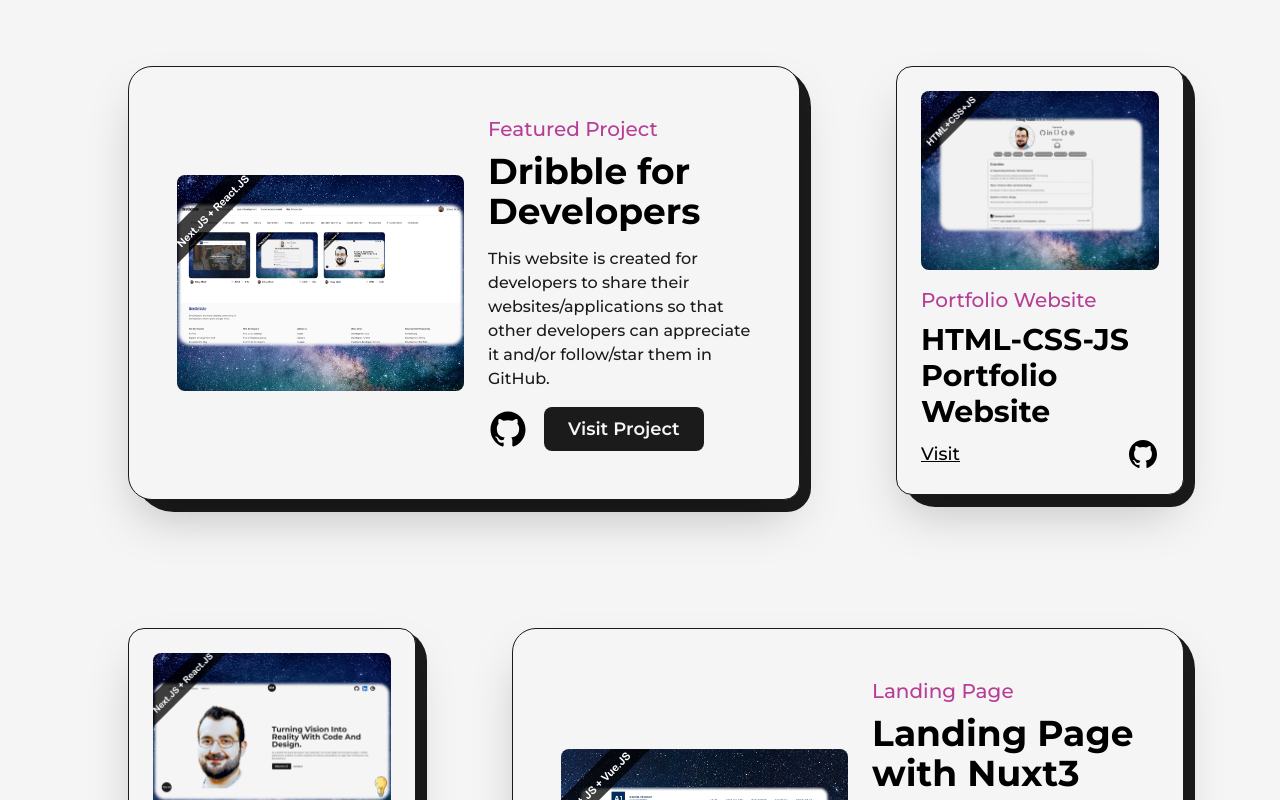
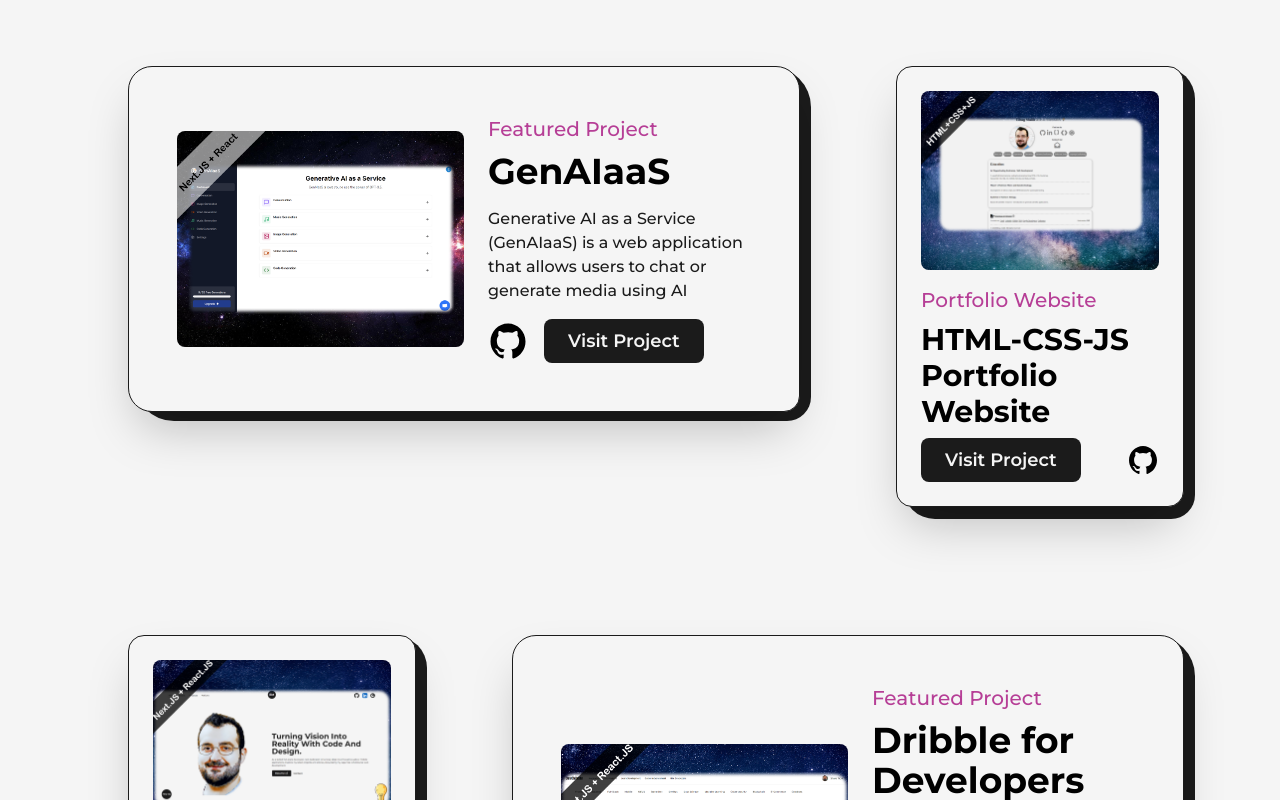
Before and after one commit to EleoXDA/elbaymalik_portfolio, a Next.js app: page /projects in a window 1280 px wide. Shown: the part 320-1120 px from the top of the page. Built offline with nearby package versions, Linux system fonts and the light colour scheme.

Commit message:
add a new project to portfolio

```diff
--- a/src/pages/projects.js
+++ b/src/pages/projects.js
@@ -5,6 +5,7 @@ import { motion } from "framer-motion";
 import Head from "next/head";
 import Image from "next/image";
 import Link from "next/link";
+import proj0 from "../../public/images/projects/Project0.png";
 import proj1 from "../../public/images/projects/Project4.png";
 import proj2 from "../../public/images/projects/Project2.png";
 import proj3 from "../../public/images/projects/Project3.png";
@@ -136,12 +137,13 @@ const Project = ({ title, type, img, link, github }) => {
           <Link
             href={link}
             target={"_blank"}
-            className="rounded text-lg
-            font-medium underline md:text-base
-            "
+            className="ml-0 rounded-lg
+            bg-dark p-2 px-6 text-lg font-semibold text-light dark:bg-light dark:text-dark
+            sm:px-4 sm:text-base
+           "
             aria-label={title}
           >
-            Visit
+            Visit Project
           </Link>
           <Link
             href={github}
@@ -183,11 +185,11 @@ export default function Projects() {
             <div className="col-span-8 xl:col-span-12">
               <FeaturedProject
                 type="Featured Project"
-                title="Dribble for Developers"
-                summary="This website is created for developers to share their websites/applications so that other developers can appreciate it and/or follow/star them in GitHub."
-                img={proj1}
-                link="https://dev-dribble.vercel.app/"
-                github="https://github.com/EleoXDA/dribble-for-devs"
+                title="GenAIaaS"
+                summary="Generative AI as a Service (GenAIaaS) is a web application that allows users to chat or generate media using AI"
+                img={proj0}
+                link="https://a-iaa-s-app-nextjs.vercel.app"
+                github="https://github.com/EleoXDA/AIaaS_app_nextjs"
               />
             </div>
             <div className="col-span-4 xl:col-span-6 lg:col-span-6 sm:col-span-12">
@@ -210,16 +212,24 @@ export default function Projects() {
             </div>
             <div className="col-span-8 xl:col-span-12">
               <FeaturedProject
+                type="Featured Project"
+                title="Dribble for Developers"
+                summary="This website is created for developers to share their websites/applications so that other developers can appreciate it and/or follow/star them in GitHub."
+                img={proj1}
+                link="https://dev-dribble.vercel.app/"
+                github="https://github.com/EleoXDA/dribble-for-devs"
+              />
+            </div>
+            <div className="col-span-4 xl:col-span-6 lg:col-span-6 sm:col-span-12">
+              <Project
                 type="Landing Page"
                 title="Landing Page with Nuxt3"
-                summary="This is a landing page created with Nuxt3 VueJS and HTML-CSS. As a special request, no CSS framework was used in this page (no Tailwind, no Bootstrap, no Bulma, etc), and thus webpage is not fully responsive."
                 img={proj2}
                 link="https://landing-page-nuxt3.vercel.app/"
                 github="https://github.com/EleoXDA/Landing_page_nuxt3"
               />
             </div>
             <div className="col-span-12">
-
               <h2 className="text-4xl font-bold text-center">And many many more in my <Link
               href="https://github.com/EleoXDA"
               target="_blank"
```
Also changed, not shown: public/images/projects/Project0.png (added).
